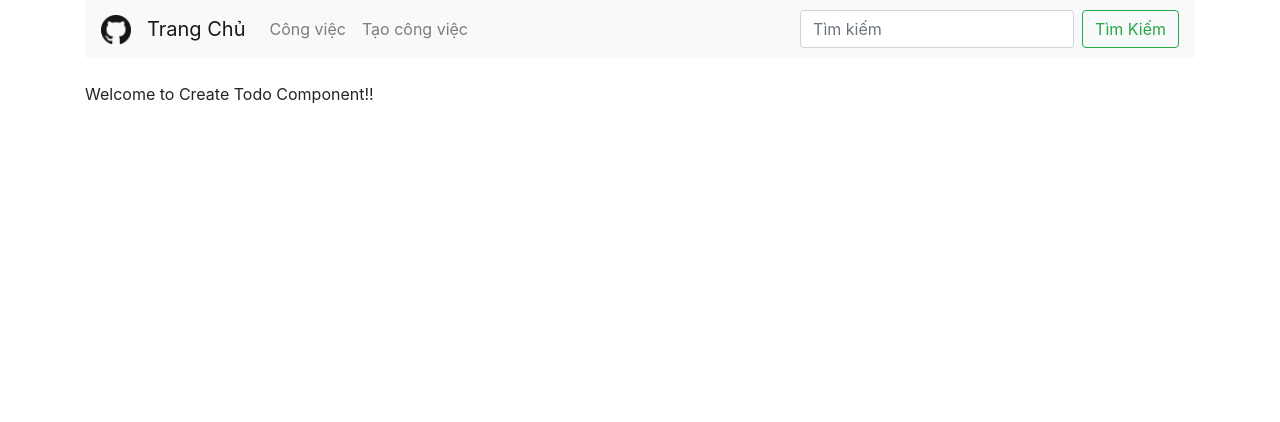
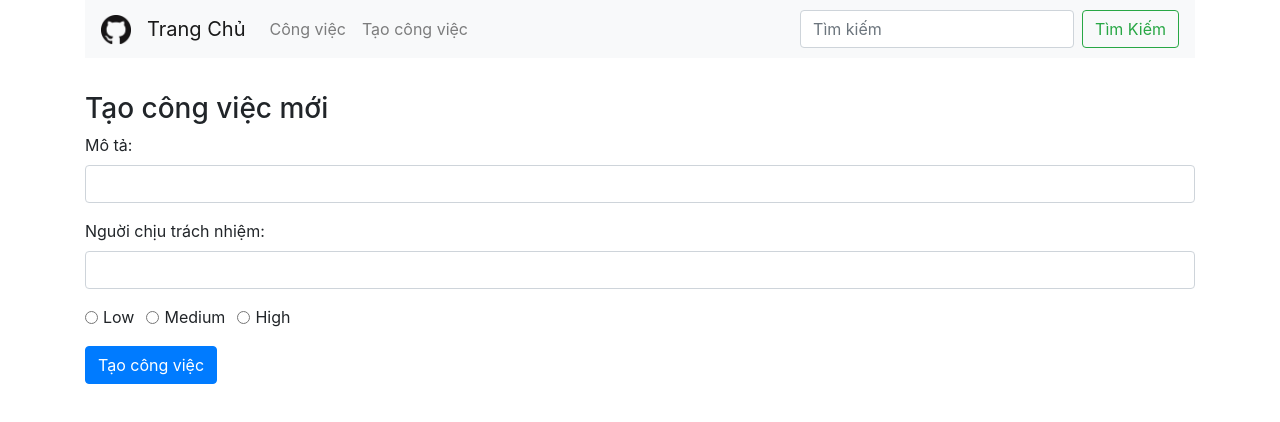
Before and after one commit to chopbk/mern-stack-todo-app, a React (Create React App) app in the folder client/: page /create in a window 1280 px wide. Shown: the top 422 px of the page. Built offline with nearby package versions, Linux system fonts and the light colour scheme.

Commit message:
add create todo component

```diff
--- a/client/src/components/create-todo.component.js
+++ b/client/src/components/create-todo.component.js
@@ -1,10 +1,116 @@
 import React, { Component } from 'react';
 
 export default class CreateTodo extends Component {
+    constructor(props) {
+        super(props);
+
+        this.state = {
+            todo_description: '',
+            todo_responsible: '',
+            todo_priority: '',
+            todo_completed: false
+        }
+        // make sure to bind those methods to this
+        this.onChangeTodoDescription = this.onChangeTodoDescription.bind(this);
+        this.onChangeTodoResponsible = this.onChangeTodoResponsible.bind(this);
+        this.onChangeTodoPriority = this.onChangeTodoPriority.bind(this);
+        this.onSubmit = this.onSubmit.bind(this);
+    }
+    //On change form
+    onChangeTodoDescription(e) {
+        this.setState({
+            todo_description: e.target.value
+        });
+    }
+
+    onChangeTodoResponsible(e) {
+        this.setState({
+            todo_responsible: e.target.value
+        });
+    }
+
+    onChangeTodoPriority(e) {
+        this.setState({
+            todo_priority: e.target.value
+        });
+    }
+    onSubmit(e) {
+        e.preventDefault();
+
+        console.log(`Form submitted:`);
+        console.log(`Todo Description: ${this.state.todo_description}`);
+        console.log(`Todo Responsible: ${this.state.todo_responsible}`);
+        console.log(`Todo Priority: ${this.state.todo_priority}`);
+
+        this.setState({
+            todo_description: '',
+            todo_responsible: '',
+            todo_priority: '',
+            todo_completed: false
+        })
+    }
     render() {
         return (
-            <div>
-                <p>Welcome to Create Todo Component!!</p>
+            <div style={{ marginTop: 10 }}>
+                <h3>Tạo công việc mới</h3>
+                <form onSubmit={this.onSubmit}>
+                    <div className="form-group">
+                        <label>Mô tả: </label>
+                        <input type="text"
+                            className="form-control"
+                            value={this.state.todo_description}
+                            onChange={this.onChangeTodoDescription}
+                        />
+                    </div>
+                    <div className="form-group">
+                        <label>Nguời chịu trách nhiệm: </label>
+                        <input
+                            type="text"
+                            className="form-control"
+                            value={this.state.todo_responsible}
+                            onChange={this.onChangeTodoResponsible}
+                        />
+                    </div>
+                    <div className="form-group">
+                        <div className="form-check form-check-inline">
+                            <input className="form-check-input"
+                                type="radio"
+                                name="priorityOptions"
+                                id="priorityLow"
+                                value="Thấp"
+                                checked={this.state.todo_priority === 'Low'}
+                                onChange={this.onChangeTodoPriority}
+                            />
+                            <label className="form-check-label">Low</label>
+                        </div>
+                        <div className="form-check form-check-inline">
+                            <input className="form-check-input"
+                                type="radio"
+                                name="priorityOptions"
+                                id="priorityMedium"
+                                value="Trung Bình"
+                                checked={this.state.todo_priority === 'Medium'}
+                                onChange={this.onChangeTodoPriority}
+                            />
+                            <label className="form-check-label">Medium</label>
+                        </div>
+                        <div className="form-check form-check-inline">
+                            <input className="form-check-input"
+                                type="radio"
+                                name="priorityOptions"
+                                id="priorityHigh"
+                                value="Cao"
+                                checked={this.state.todo_priority === 'High'}
+                                onChange={this.onChangeTodoPriority}
+                            />
+                            <label className="form-check-label">High</label>
+                        </div>
+                    </div>
+
+                    <div className="form-group">
+                        <input type="submit" value="Tạo công việc" className="btn btn-primary" />
+                    </div>
+                </form>
             </div>
         )
     }
```
